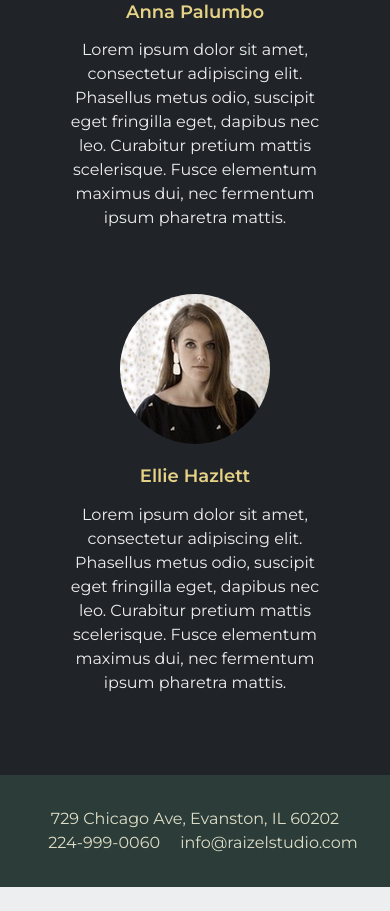
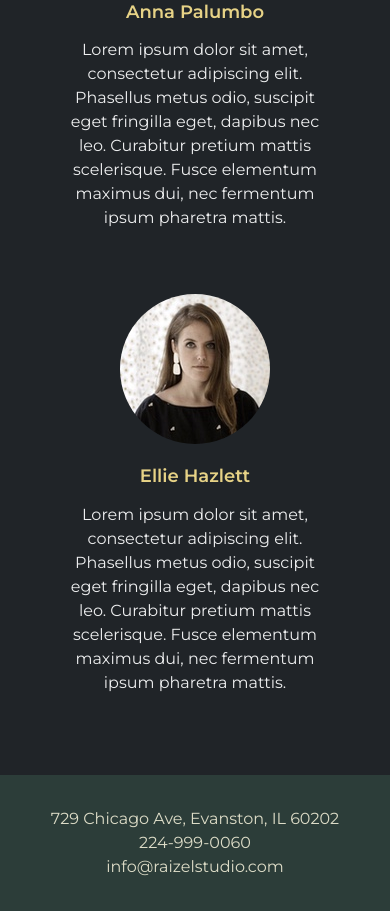
Before and after one commit to brodieaustin/raizelstudio-preview, a website: page site/index.html in a window 390 px wide. Shown: the part 1343-2254 px from the top of the page. Before the commit the page ends 2230 px from the top, so only its background shows below. Drawn offline with nearby package versions, Linux system fonts and the light colour scheme.

Commit message:
fixed contact info layout on mobile

```diff
--- a/src/scss/_contact.scss
+++ b/src/scss/_contact.scss
@@ -1,6 +1,8 @@
 .shop-meta{
   div{
-    display: inline-block;
+    @media screen and (min-width: 48rem){
+      display: inline-block;
+    }
   }
 
   a{
@@ -13,11 +15,19 @@
 }
 
 .tel{
-  display: inline-block;
-  margin-left: 1rem;
+  display: block;
+
+  @media screen and (min-width: 48rem){
+    display: inline-block;
+    margin-left: 1rem;
+  }
 }
 
 .email{
-  display: inline-block;
-  margin-left: 1rem;
+  display: block;
+
+  @media screen and (min-width: 48rem){
+    display: inline-block;
+    margin-left: 1rem;
+  }
 }
```
Also changed, not shown: site/assets/css/styles.css.
